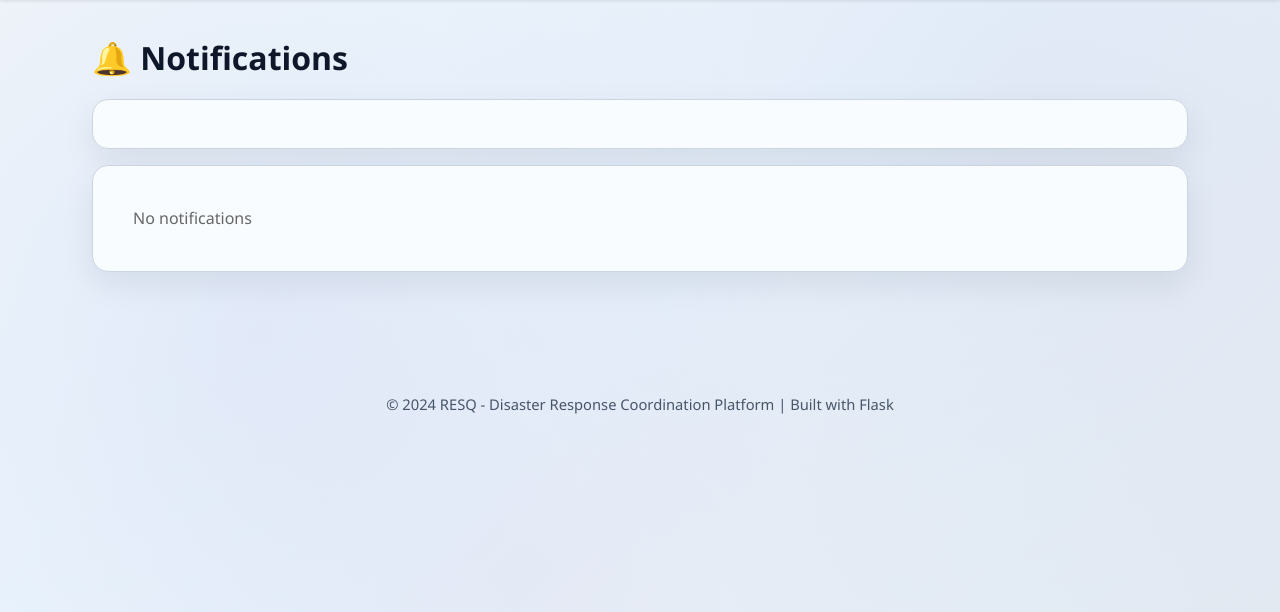
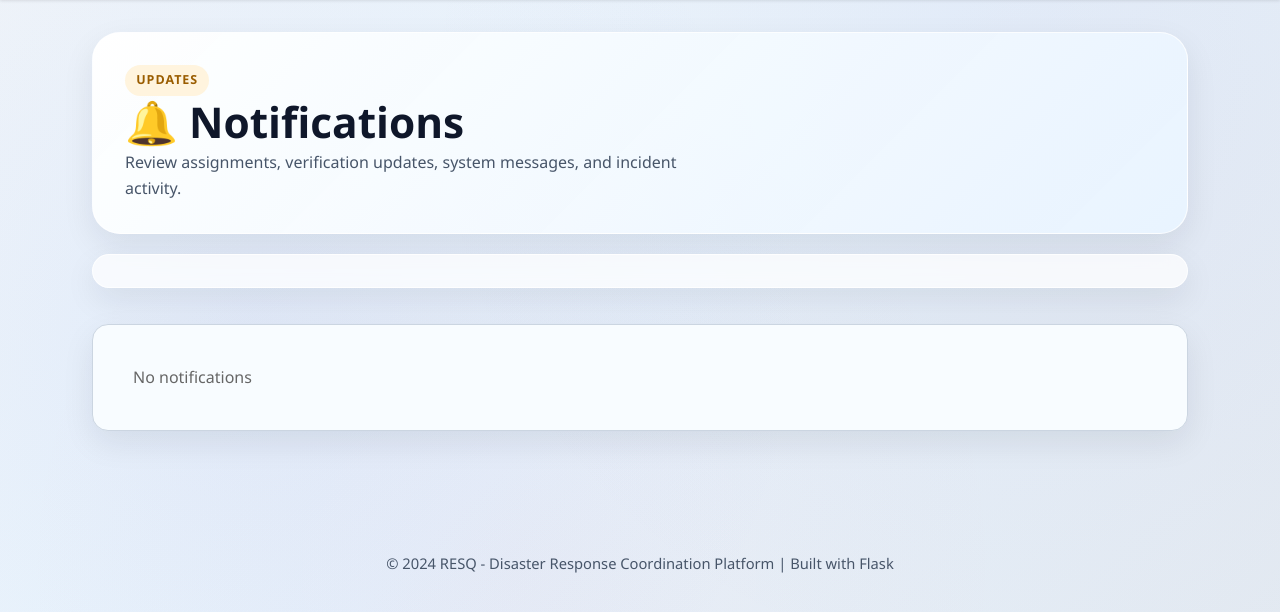
Before and after one commit to Lien-04/RESQ, a Flask app: page /notifications in a window 1280 px wide. Shown: the part 74-686 px from the top of the page. Run offline with Flask 3, Linux system fonts and the light colour scheme; parts of the project's set-up code (start-up, migrations or seed data) failed here and were passed over.

Commit message:
Update notifications.html for improved layout and style
Refactor notifications template to improve UI and structure.

```diff
--- a/softdes/RESQ/templates/notifications.html
+++ b/softdes/RESQ/templates/notifications.html
@@ -3,18 +3,30 @@
 {% block title %}Notifications - RESQ{% endblock %}
 
 {% block content %}
-<div class="notifications">
-<h1 style="margin-bottom: 1rem;">🔔 Notifications</h1>
+<div class="notifications page-stack">
 
-    <div class="card" style="display: flex; justify-content: space-between; align-items: center; margin-bottom: 1rem;">
+    <!-- Modern Header UI -->
+    <section class="page-hero compact">
+        <div>
+            <span class="eyebrow">Updates</span>
+            <h1>🔔 Notifications</h1>
+            <p>Review assignments, verification updates, system messages, and incident activity.</p>
+        </div>
+    </section>
+
+    <!-- Toolbar -->
+    <div class="card notification-toolbar" style="display: flex; justify-content: space-between; align-items: center; margin-bottom: 1rem;">
         <div id="notificationsHeader">
-            <span id="unreadCount" style="background: #dc3545; color: white; padding: 0.25rem 0.75rem; border-radius: 20px; font-weight: bold;">Loading...</span>
+            <span id="unreadCount" class="unread-pill" style="background: #dc3545; color: white; padding: 0.25rem 0.75rem; border-radius: 20px; font-weight: bold;">
+                Loading...
+            </span>
         </div>
         <button id="markAllBtn" class="btn btn-secondary" onclick="markAllAsRead()" style="display: none;">
             Mark All as Read
         </button>
     </div>
 
+    <!-- Notifications List -->
     <div class="card">
         <div id="notificationsList">
             <p style="color: #666;">Loading notifications...</p>
@@ -23,7 +35,6 @@
 </div>
 
 <script>
-
 document.addEventListener('DOMContentLoaded', async function() {
     await loadNotifications();
 });
@@ -35,7 +46,7 @@ async function loadNotifications() {
 
         const listDiv = document.getElementById('notificationsList');
 
-        // Load unread count
+        // Load unread count (UNCHANGED BACKEND)
         const unreadResponse = await fetch('/api/notifications/unread');
         const unreadData = await unreadResponse.json();
         const unreadCount = unreadData.unread_count;
@@ -43,6 +54,7 @@ async function loadNotifications() {
         // Update header
         const unreadSpan = document.getElementById('unreadCount');
         const markAllBtn = document.getElementById('markAllBtn');
+
         if (unreadCount > 0) {
             unreadSpan.textContent = unreadCount;
             unreadSpan.style.display = 'inline';
@@ -53,35 +65,50 @@ async function loadNotifications() {
         }
 
         if (data.notifications && data.notifications.length > 0) {
-            let html = '<ul style="list-style: none;">';
+            let html = '<ul style="list-style: none; padding-left: 0;">';
 
             data.notifications.forEach(notification => {
                 const typeColor = getNotificationTypeColor(notification.notification_type);
-                html += `<li style="padding: 1rem; border-bottom: 1px solid #e0e0e0; ${notification.is_read ? 'opacity: 0.6;' : 'font-weight: 600; background: #fff3cd; border-left: 4px solid #ffc107;'}">`;
+
+                html += `<li style="padding: 1rem; border-bottom: 1px solid #e0e0e0; border-radius: 8px; margin-bottom: 0.5rem;
+                    ${notification.is_read ? 'opacity: 0.6;' : 'font-weight: 600; background: #fff3cd; border-left: 4px solid #ffc107;'}">`;
+
                 html += `<div style="display: flex; justify-content: space-between; align-items: flex-start;">`;
+
                 html += `<div style="flex: 1;">`;
-                html += `<span style="background: ${typeColor}; color: white; padding: 0.2rem 0.4rem; border-radius: 3px; font-size: 0.7rem; margin-right: 0.5rem;">${notification.notification_type.toUpperCase()}</span>`;
+                html += `<span style="background: ${typeColor}; color: white; padding: 0.2rem 0.5rem; border-radius: 4px; font-size: 0.7rem; margin-right: 0.5rem;">${notification.notification_type.toUpperCase()}</span>`;
                 html += `<strong>${notification.title}</strong><br>`;
                 html += `<span style="color: #666; font-size: 0.9rem;">${notification.message}</span>`;
+
                 if (notification.incident_id) {
                     html += `<br><a href="/reports?id=${notification.incident_id}" style="color: #007bff; font-size: 0.8rem; text-decoration: none;">View Incident →</a>`;
                 }
+
                 html += `</div>`;
+
                 html += `<div style="font-size: 0.8rem; color: #999; text-align: right;">`;
                 html += `${new Date(notification.created_at).toLocaleString()}`;
+
                 if (!notification.is_read) {
-                    html += `<br><button onclick="markAsRead(${notification.id})" style="background: #007bff; color: white; border: none; padding: 0.25rem 0.5rem; border-radius: 3px; font-size: 0.7rem; margin-top: 0.25rem; cursor: pointer;">Mark as Read</button>`;
+                    html += `<br><button onclick="markAsRead(${notification.id})"
+                        style="background: #007bff; color: white; border: none; padding: 0.25rem 0.5rem;
+                        border-radius: 4px; font-size: 0.7rem; margin-top: 0.25rem; cursor: pointer;">
+                        Mark as Read
+                    </button>`;
                 }
+
                 html += `</div>`;
                 html += `</div>`;
-                html += '</li>';
+                html += `</li>`;
             });
 
             html += '</ul>';
             listDiv.innerHTML = html;
+
         } else {
             listDiv.innerHTML = '<p style="color: #666;">No notifications</p>';
         }
+
     } catch (error) {
         console.error('Error loading notifications:', error);
         document.getElementById('notificationsList').innerHTML = '<p style="color: #666;">Error loading notifications</p>';
@@ -89,6 +116,7 @@ async function loadNotifications() {
 }
 
 async function markAllAsRead() {
+    // ✅ KEEP ORIGINAL BACKEND BEHAVIOR (confirm instead of modal)
     if (!confirm('Mark ALL notifications as read?')) return;
 
     try {
@@ -116,7 +144,7 @@ async function markAllAsRead() {
 async function markAsRead(notificationId) {
     try {
         await fetch(`/api/notifications/${notificationId}/read`, { method: 'PUT' });
-        await loadNotifications(); // Reload to update the UI
+        await loadNotifications();
     } catch (error) {
         console.error('Error marking notification as read:', error);
     }
```
